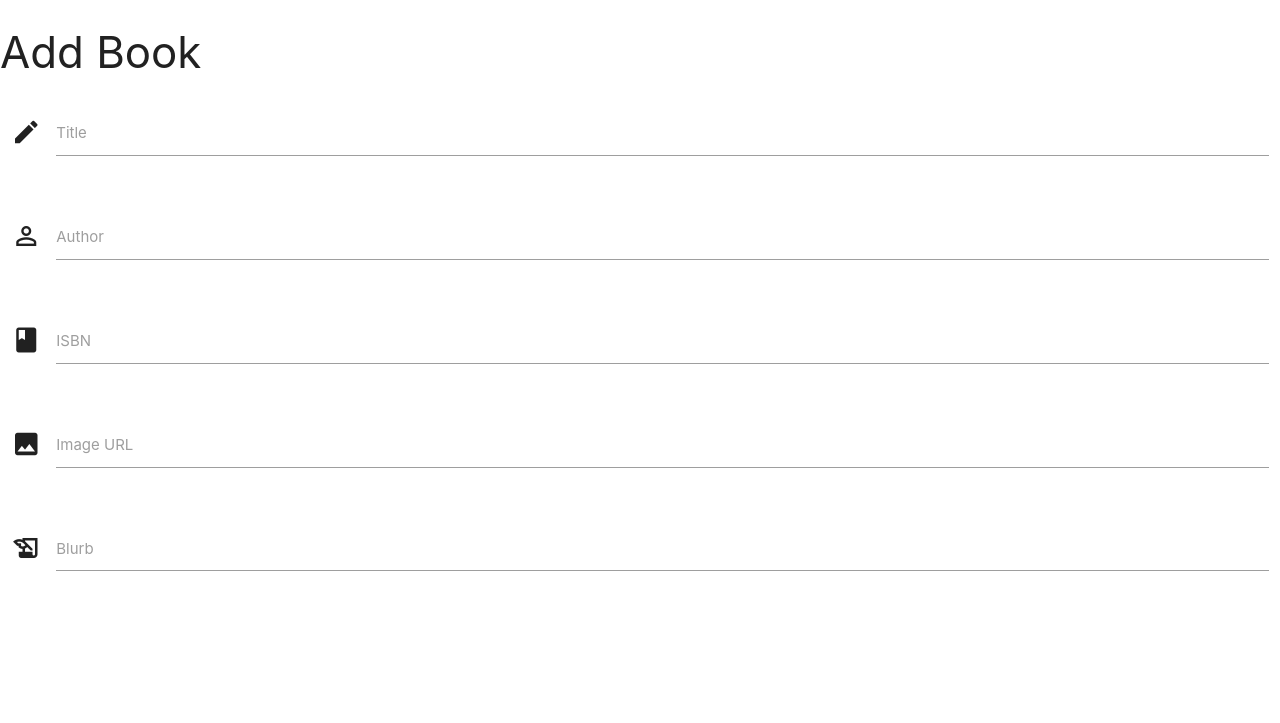
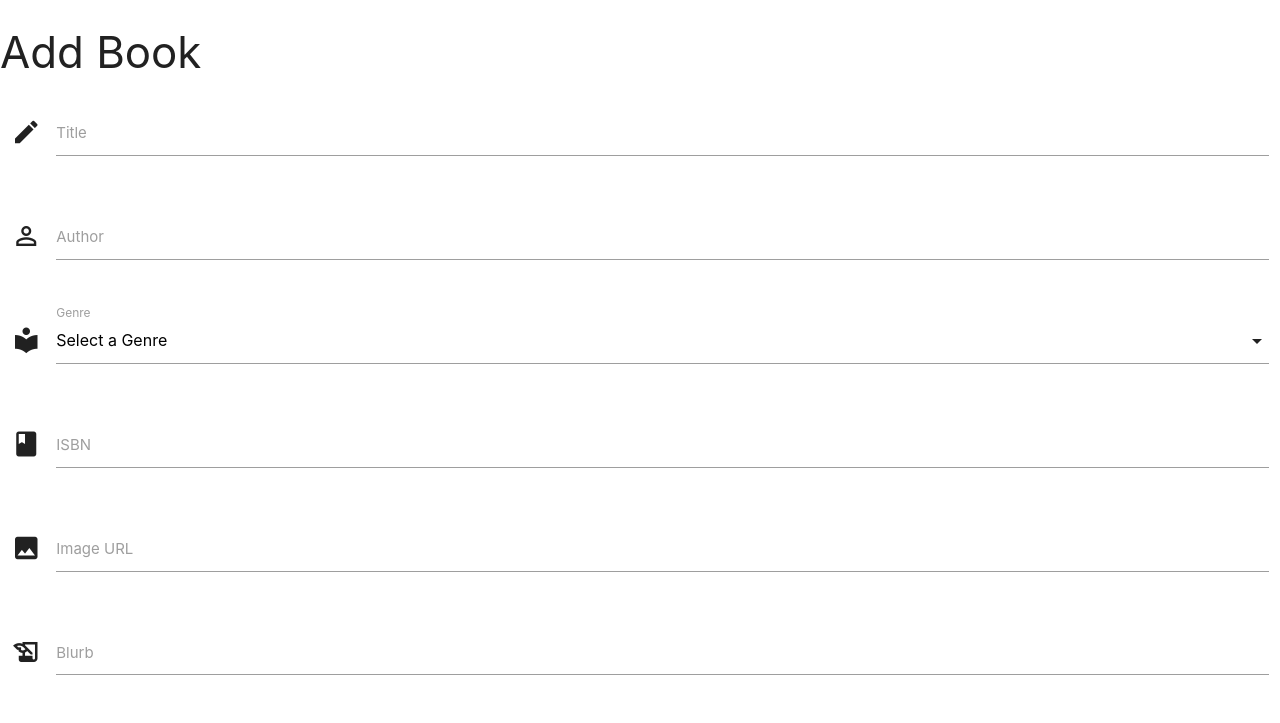
Before and after one commit to vdgvzr/milestone-project-3, a Flask app: page /add_book in a window 1280 px wide. Shown: the top 723 px of the page. Run offline with Flask 2, Linux system fonts and the light colour scheme; data that the repository does not hold is empty; some libraries are stand-ins or nearby versions.

Commit message:
Added genre selecter to add book form

```diff
--- a/app.py
+++ b/app.py
@@ -22,7 +22,7 @@ def get_books():
 
 @app.route('/add_book')
 def add_book():
-    return render_template("add-book.html")
+    return render_template("add-book.html", genre=mongo.db.genre.find())
 
 
 if __name__ == '__main__':
--- a/templates/add-book.html
+++ b/templates/add-book.html
@@ -25,6 +25,19 @@
                     <input id="book_author" name="book_author" type="text" class="validate">
 
                     <label for="icon_prefix">Author</label>
+                </div>
+            </div>
+
+            <div class="row">
+                <div class="input-field col s12">
+                <i class="material-icons prefix">local_library</i>
+                    <select id="genre_name" name="genre_name">
+                    <option value="" disabled selected>Select a Genre</option>
+                    {% for genre in genre %}
+                    <option value="1">{{genre.genre_name}}</option>
+                    {% endfor %}
+                    </select>
+                    <label>Genre</label>
                 </div>
             </div>
 
--- a/templates/base.html
+++ b/templates/base.html
@@ -17,5 +17,10 @@
     {% block content %}
     {% endblock %}
 
+    <script>
+        $(document).ready(function(){
+            $('select').formSelect();
+        });
+    </script>
 </body>
 </html>
```
